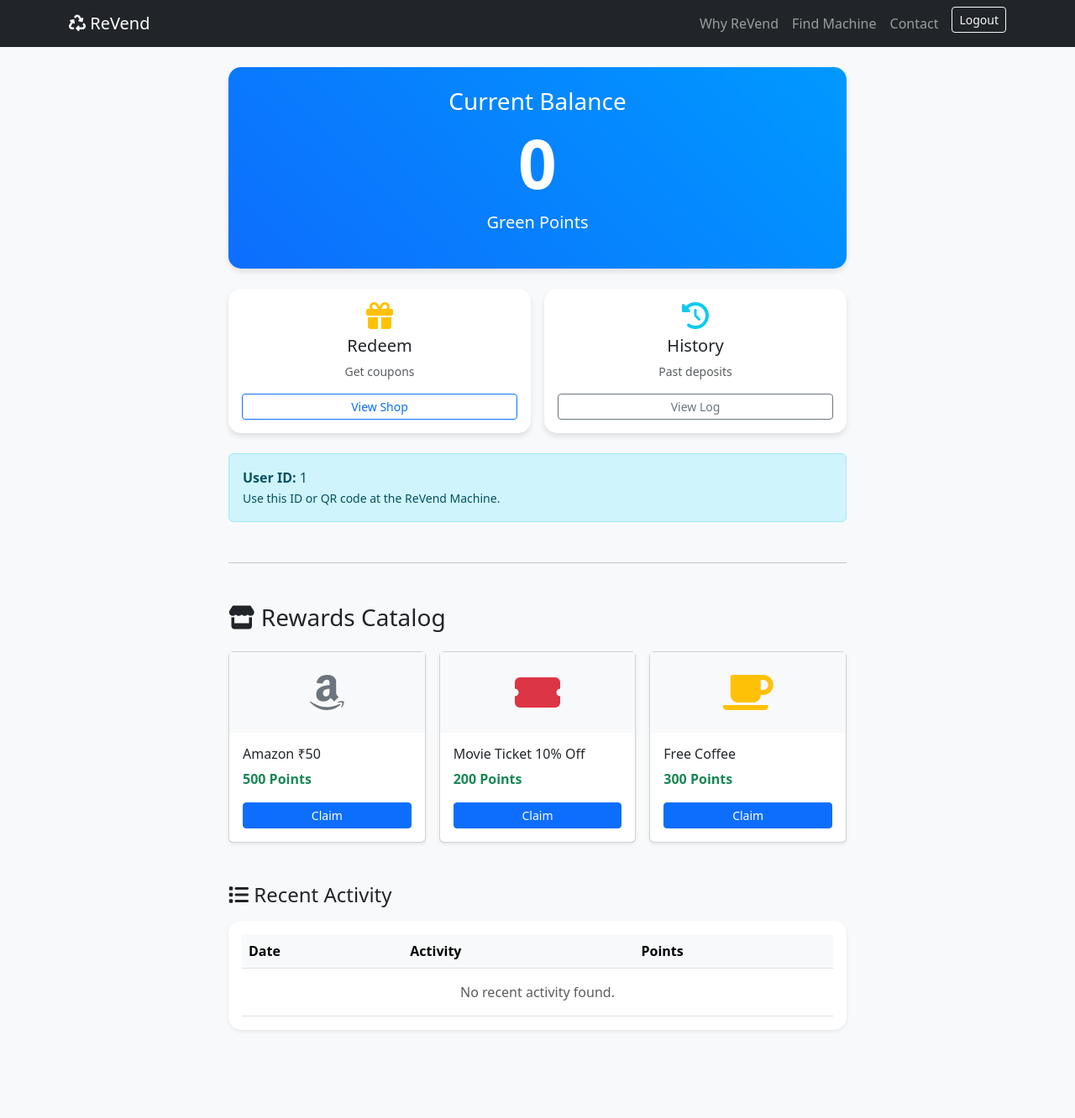
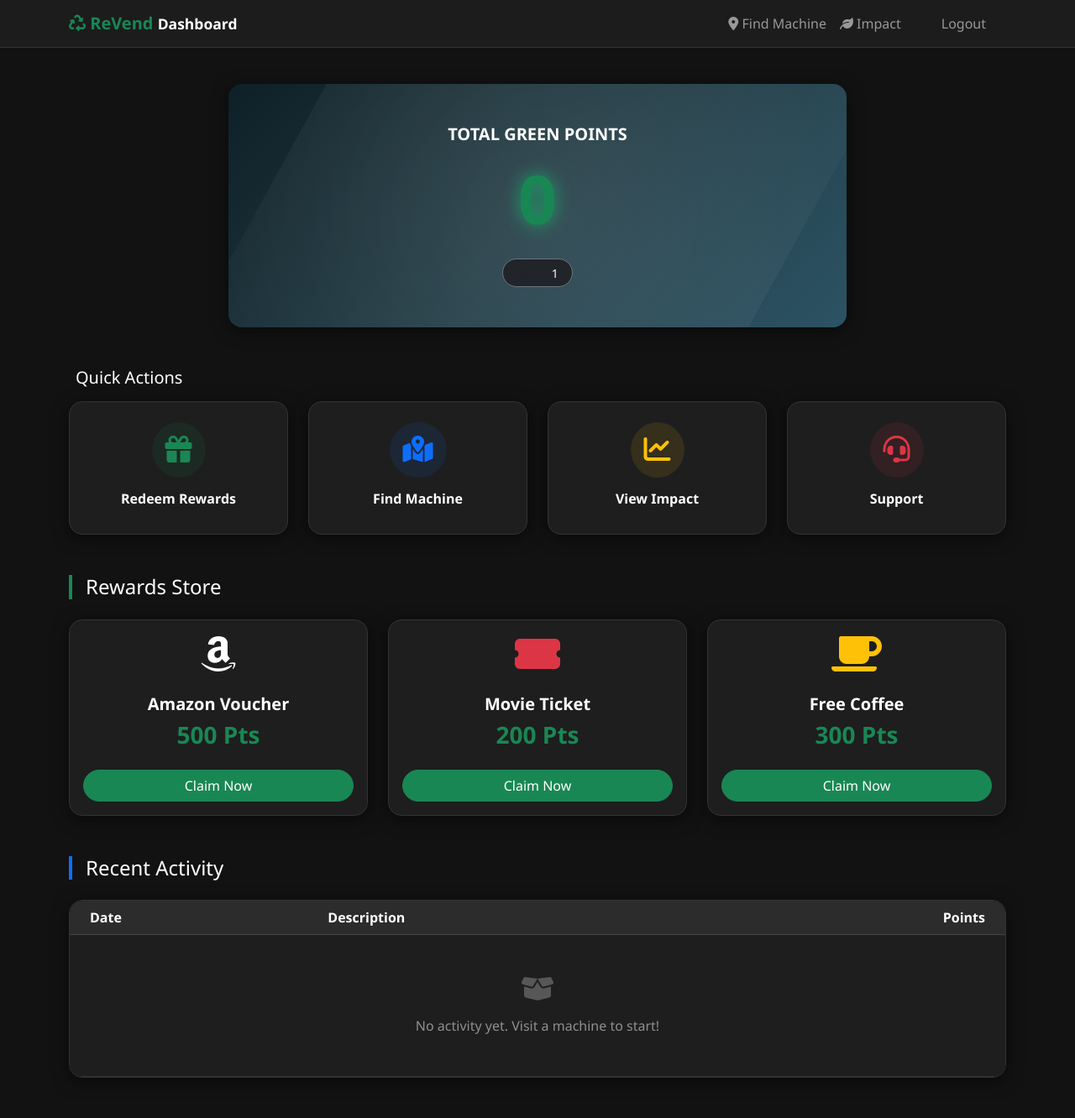
Before and after one commit to bondreamey2006/rvm-rewards-backend, a Flask app: page /dashboard in a window 1280 px wide. Shown: the whole page at 84% size. Before the commit the page ends 1228 px from the top, so only its background shows below. Run offline with Flask 3, Linux system fonts and the light colour scheme; the visitor is signed in with stand-in values (Sample User, id 1).

Commit message:
Fixed activity text visibility and button colors

```diff
--- a/templates/dashboard.html
+++ b/templates/dashboard.html
@@ -1,126 +1,233 @@
 {% extends "base.html" %}
 {% block content %}
-<nav class="navbar navbar-expand-lg navbar-dark bg-dark mb-4">
+<style>
+    /* CUSTOM DARK THEME CSS */
+    body {
+        background-color: #121212;
+        color: #e0e0e0;
+        font-family: 'Segoe UI', Tahoma, Geneva, Verdana, sans-serif;
+    }
+
+    .navbar {
+        background: rgba(30, 30, 30, 0.95) !important;
+        backdrop-filter: blur(10px);
+        border-bottom: 1px solid #333;
+    }
+
+    /* CARD STYLING */
+    .card-dark {
+        background: #1e1e1e;
+        border: 1px solid #333;
+        border-radius: 16px;
+        box-shadow: 0 4px 20px rgba(0,0,0,0.5);
+        transition: transform 0.3s ease, box-shadow 0.3s ease;
+        color: #ffffff !important; /* Force White Text */
+    }
+    .card-dark:hover {
+        transform: translateY(-5px);
+        box-shadow: 0 8px 25px rgba(0,255,127,0.2);
+        border-color: #00ff7f;
+    }
+
+    /* FIX LINKS: No Blue, No Underlines */
+    a.custom-card-link {
+        text-decoration: none !important;
+        color: inherit !important;
+        display: block;
+        height: 100%;
+    }
+
+    /* Explicitly force headings white */
+    .card-dark h5, .card-dark h6 {
+        color: #ffffff !important;
+        font-weight: bold;
+    }
+
+    .balance-card {
+        background: linear-gradient(135deg, #0f2027, #203a43, #2c5364);
+        border: none;
+        position: relative;
+        overflow: hidden;
+    }
+    .balance-card::before {
+        content: "";
+        position: absolute;
+        top: -50%;
+        left: -50%;
+        width: 200%;
+        height: 200%;
+        background: radial-gradient(circle, rgba(255,255,255,0.1) 0%, transparent 60%);
+        animation: rotate 20s linear infinite;
+    }
+    @keyframes rotate { from { transform: rotate(0deg); } to { transform: rotate(360deg); } }
+
+    /* DARK TABLE FIXES */
+    .table-dark-custom {
+        background-color: #1e1e1e;
+        color: #ddd;
+    }
+    .table-dark-custom thead {
+        background-color: #000 !important; /* Force Black Header */
+    }
+    .table-dark-custom th {
+        background-color: #2c2c2c !important; /* Dark Grey Header Cells */
+        color: #ffffff !important;
+        border-bottom: 1px solid #444;
+    }
+    .table-dark-custom td {
+        background-color: #1e1e1e !important;
+        border-bottom: 1px solid #333;
+        color: #ccc;
+    }
+</style>
+
+<nav class="navbar navbar-expand-lg navbar-dark fixed-top">
     <div class="container">
-        <span class="navbar-brand mb-0 h1"><i class="fas fa-recycle"></i> ReVend</span>
+        <a class="navbar-brand fw-bold text-success" href="#"><i class="fas fa-recycle"></i> ReVend <span class="text-white small">Dashboard</span></a>
         <button class="navbar-toggler" type="button" data-bs-toggle="collapse" data-bs-target="#navbarNav">
             <span class="navbar-toggler-icon"></span>
         </button>
         <div class="collapse navbar-collapse" id="navbarNav">
             <ul class="navbar-nav ms-auto">
-                <li class="nav-item"><a class="nav-link" href="/why">Why ReVend</a></li>
-                <li class="nav-item"><a class="nav-link" href="/map">Find Machine</a></li>
-                <li class="nav-item"><a class="nav-link" href="/contact">Contact</a></li>
-                <li class="nav-item"><a class="btn btn-outline-light btn-sm ms-2" href="/logout">Logout</a></li>
+                <li class="nav-item"><a class="nav-link" href="/map"><i class="fas fa-map-marker-alt"></i> Find Machine</a></li>
+                <li class="nav-item"><a class="nav-link" href="/why"><i class="fas fa-leaf"></i> Impact</a></li>
+                <li class="nav-item"><a class="nav-link btn btn-outline-danger btn-sm ms-3 px-4 rounded-pill" href="/logout">Logout</a></li>
             </ul>
         </div>
     </div>
 </nav>
 
-<div class="container">
-    <div class="row justify-content-center">
-        <div class="col-md-8">
-            <div class="card card-custom bg-gradient-primary text-white mb-4 p-4 text-center">
-                <h3>Current Balance</h3>
-                <h1 class="display-1 fw-bold">{{ points }}</h1>
-                <p class="lead">Green Points</p>
-            </div>
+<div class="container" style="margin-top: 100px;">
 
-            <div class="row g-3">
-                <div class="col-6">
-                    <div class="card card-custom p-3 text-center h-100">
-                        <i class="fas fa-gift fa-2x text-warning mb-2"></i>
-                        <h5>Redeem</h5>
-                        <p class="small text-muted">Get coupons</p>
-                        <a href="#rewards-section" class="btn btn-outline-primary btn-sm">View Shop</a>
-                    </div>
-                </div>
-                <div class="col-6">
-                    <div class="card card-custom p-3 text-center h-100">
-                        <i class="fas fa-history fa-2x text-info mb-2"></i>
-                        <h5>History</h5>
-                        <p class="small text-muted">Past deposits</p>
-                        <a href="#history-section" class="btn btn-outline-secondary btn-sm">View Log</a>
-                    </div>
-                </div>
-            </div>
+    <div class="row mb-5">
+        <div class="col-lg-8 mx-auto">
+            <div class="card card-dark balance-card text-white text-center p-5">
+                <div class="position-relative" style="z-index: 2;">
+                    <h5 class="text-uppercase text-white-50 letter-spacing-2">Total Green Points</h5>
+                    <h1 class="display-1 fw-bold my-3 text-success" style="text-shadow: 0 0 20px rgba(0,255,127,0.5);">{{ points }}</h1>
 
-            <div class="alert alert-info mt-4">
-                <strong>User ID:</strong> {{ user_id }} <br>
-                <small>Use this ID or QR code at the ReVend Machine.</small>
-            </div>
-
-            <hr class="my-5">
-
-            <div id="rewards-section">
-                <h3 class="mb-4"><i class="fas fa-store"></i> Rewards Catalog</h3>
-
-                <div class="row g-3">
-                    <div class="col-6 col-md-4">
-                        <div class="card h-100 shadow-sm">
-                            <div class="bg-light text-center py-4 text-secondary">
-                                <i class="fab fa-amazon fa-3x"></i>
-                            </div>
-                            <div class="card-body">
-                                <h6 class="card-title">Amazon ₹50</h6>
-                                <p class="card-text text-success fw-bold">500 Points</p>
-                                <button class="btn btn-primary btn-sm w-100" onclick="redeemReward('Amazon Voucher', 500)">Claim</button>
-                            </div>
-                        </div>
-                    </div>
-
-                    <div class="col-6 col-md-4">
-                        <div class="card h-100 shadow-sm">
-                            <div class="bg-light text-center py-4 text-danger">
-                                <i class="fas fa-ticket-alt fa-3x"></i>
-                            </div>
-                            <div class="card-body">
-                                <h6 class="card-title">Movie Ticket 10% Off</h6>
-                                <p class="card-text text-success fw-bold">200 Points</p>
-                                <button class="btn btn-primary btn-sm w-100" onclick="redeemReward('Movie Ticket', 200)">Claim</button>
-                            </div>
-                        </div>
-                    </div>
-
-                    <div class="col-6 col-md-4">
-                        <div class="card h-100 shadow-sm">
-                            <div class="bg-light text-center py-4 text-warning">
-                                <i class="fas fa-coffee fa-3x"></i>
-                            </div>
-                            <div class="card-body">
-                                <h6 class="card-title">Free Coffee</h6>
-                                <p class="card-text text-success fw-bold">300 Points</p>
-                                <button class="btn btn-primary btn-sm w-100" onclick="redeemReward('Free Coffee', 300)">Claim</button>
+                    <div class="d-inline-block bg-dark px-3 py-1 rounded-pill border border-secondary mt-2">
+                        <small class="text-muted"><i class="fas fa-id-card"></i> ID: <span class="text-white">{{ user_id }}</span></small>
                     </div>
                 </div>
             </div>
         </div>
     </div>
 
-            <div id="history-section">
-                <h4 class="mt-5 mb-3"><i class="fas fa-list"></i> Recent Activity</h4>
-                <div class="card card-custom p-3 shadow-sm">
+    <h5 class="text-white mb-3 ms-2">Quick Actions</h5>
+    <div class="row g-4 mb-5">
+        <div class="col-md-3 col-6">
+            <a href="#rewards-section" class="custom-card-link">
+                <div class="card card-dark p-4 text-center h-100 d-flex flex-column align-items-center justify-content-center">
+                    <div class="bg-success bg-opacity-10 p-3 rounded-circle mb-3">
+                        <i class="fas fa-gift fa-2x text-success"></i>
+                    </div>
+                    <h6>Redeem Rewards</h6>
+                </div>
+            </a>
+        </div>
+        <div class="col-md-3 col-6">
+            <a href="/map" class="custom-card-link">
+                <div class="card card-dark p-4 text-center h-100 d-flex flex-column align-items-center justify-content-center">
+                    <div class="bg-primary bg-opacity-10 p-3 rounded-circle mb-3">
+                        <i class="fas fa-map-marked-alt fa-2x text-primary"></i>
+                    </div>
+                    <h6>Find Machine</h6>
+                </div>
+            </a>
+        </div>
+        <div class="col-md-3 col-6">
+            <a href="/why" class="custom-card-link">
+                <div class="card card-dark p-4 text-center h-100 d-flex flex-column align-items-center justify-content-center">
+                    <div class="bg-warning bg-opacity-10 p-3 rounded-circle mb-3">
+                        <i class="fas fa-chart-line fa-2x text-warning"></i>
+                    </div>
+                    <h6>View Impact</h6>
+                </div>
+            </a>
+        </div>
+        <div class="col-md-3 col-6">
+            <a href="/contact" class="custom-card-link">
+                <div class="card card-dark p-4 text-center h-100 d-flex flex-column align-items-center justify-content-center">
+                    <div class="bg-danger bg-opacity-10 p-3 rounded-circle mb-3">
+                        <i class="fas fa-headset fa-2x text-danger"></i>
+                    </div>
+                    <h6>Support</h6>
+                </div>
+            </a>
+        </div>
+    </div>
+
+    <div id="rewards-section" class="mb-5">
+        <h4 class="text-white mb-4 border-start border-4 border-success ps-3">Rewards Store</h4>
+        <div class="row g-4">
+            <div class="col-md-4">
+                <div class="card card-dark h-100">
+                    <div class="card-body text-center">
+                        <i class="fab fa-amazon fa-3x text-white mb-3"></i>
+                        <h5 class="card-title mt-2">Amazon Voucher</h5>
+                        <h3 class="text-success fw-bold my-2">500 Pts</h3>
+                        <button class="btn btn-success w-100 mt-3 rounded-pill" onclick="redeemReward('Amazon Voucher', 500)">Claim Now</button>
+                    </div>
+                </div>
+            </div>
+            <div class="col-md-4">
+                <div class="card card-dark h-100">
+                    <div class="card-body text-center">
+                        <i class="fas fa-ticket-alt fa-3x text-danger mb-3"></i>
+                        <h5 class="card-title mt-2">Movie Ticket</h5>
+                        <h3 class="text-success fw-bold my-2">200 Pts</h3>
+                        <button class="btn btn-success w-100 mt-3 rounded-pill" onclick="redeemReward('Movie Ticket', 200)">Claim Now</button>
+                    </div>
+                </div>
+            </div>
+            <div class="col-md-4">
+                <div class="card card-dark h-100">
+                    <div class="card-body text-center">
+                        <i class="fas fa-coffee fa-3x text-warning mb-3"></i>
+                        <h5 class="card-title mt-2">Free Coffee</h5>
+                        <h3 class="text-success fw-bold my-2">300 Pts</h3>
+                        <button class="btn btn-success w-100 mt-3 rounded-pill" onclick="redeemReward('Free Coffee', 300)">Claim Now</button>
+                    </div>
+                </div>
+            </div>
+        </div>
+    </div>
+
+    <div class="mb-5">
+        <h4 class="text-white mb-4 border-start border-4 border-primary ps-3">Recent Activity</h4>
+        <div class="card card-dark overflow-hidden">
             <div class="table-responsive">
-                        <table class="table table-hover mb-0">
-                            <thead class="table-light">
+                <table class="table table-dark-custom table-hover mb-0 align-middle">
+                    <thead>
                         <tr>
-                                    <th>Date</th>
-                                    <th>Activity</th>
-                                    <th>Points</th>
+                            <th class="ps-4">Date</th>
+                            <th>Description</th>
+                            <th class="text-end pe-4">Points</th>
                         </tr>
                     </thead>
                     <tbody>
                         {% for t in transactions %}
                         <tr>
-                                    <td>{{ t.timestamp.strftime('%Y-%m-%d %H:%M') }}</td>
-                                    <td>{{ t.description }}</td>
-                                    <td class="{{ 'text-success' if t.points > 0 else 'text-danger' }} fw-bold">
+                            <td class="ps-4 text-muted">{{ t.timestamp.strftime('%d %b, %H:%M') }}</td>
+                            <td>
+                                {% if t.type == 'deposit' %}
+                                    <span class="badge bg-success bg-opacity-25 text-success me-2"><i class="fas fa-arrow-down"></i></span>
+                                {% else %}
+                                    <span class="badge bg-danger bg-opacity-25 text-danger me-2"><i class="fas fa-arrow-up"></i></span>
+                                {% endif %}
+                                {{ t.description }}
+                            </td>
+                            <td class="text-end pe-4 fw-bold {{ 'text-success' if t.points > 0 else 'text-danger' }}">
                                 {{ '+' if t.points > 0 else '' }}{{ t.points }}
                             </td>
                         </tr>
                         {% else %}
                         <tr>
-                                    <td colspan="3" class="text-center text-muted py-3">No recent activity found.</td>
+                            <td colspan="3" class="text-center py-5 text-white-50">
+                                <i class="fas fa-box-open fa-2x mb-3 d-block opacity-50"></i>
+                                No activity yet. Visit a machine to start!
+                            </td>
                         </tr>
                         {% endfor %}
                     </tbody>
@@ -128,43 +235,32 @@
             </div>
         </div>
     </div>
+</div>
 
-            <div class="mb-5"></div>
-
-        </div> </div> </div> <script>
+<script>
 async function redeemReward(rewardName, cost) {
-    if (!confirm(`Are you sure you want to redeem ${rewardName} for ${cost} points?`)) {
-        return;
-    }
+    if (!confirm(`Redeem ${rewardName} for ${cost} points?`)) return;
 
     const userId = "{{ user_id }}";
 
     try {
         const response = await fetch('/api/redeem', {
             method: 'POST',
-            headers: {
-                'Content-Type': 'application/json'
-            },
-            body: JSON.stringify({
-                user_id: userId,
-                cost: cost,
-                reward_name: rewardName
-            })
+            headers: { 'Content-Type': 'application/json' },
+            body: JSON.stringify({ user_id: userId, cost: cost, reward_name: rewardName })
         });
-
         const data = await response.json();
 
         if (data.status === 'success') {
-            alert(`Success! You redeemed ${rewardName}. New Balance: ${data.new_balance}`);
+            alert(`🎉 Reward Claimed! New Balance: ${data.new_balance}`);
             location.reload();
         } else {
-            alert("Error: " + data.message);
+            alert("❌ Error: " + data.message);
         }
     } catch (error) {
         console.error('Error:', error);
-        alert("Something went wrong!");
+        alert("System Error. Try again.");
     }
 }
 </script>
-
 {% endblock %}
```
Lines whose indentation alone changed are shown as unchanged.
